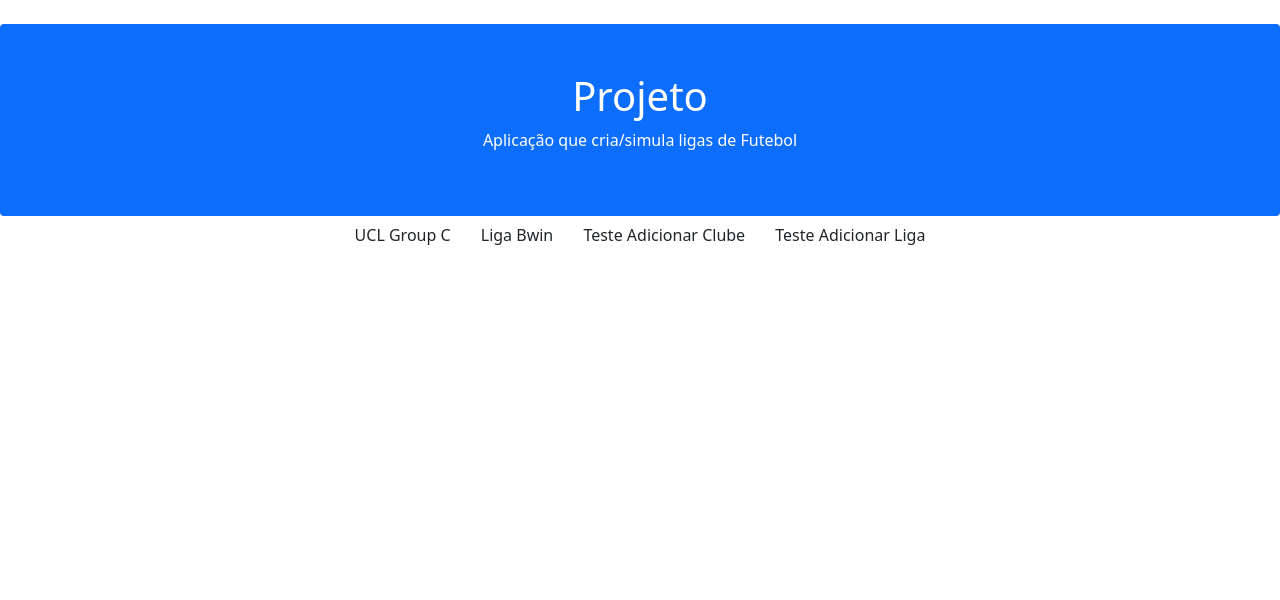
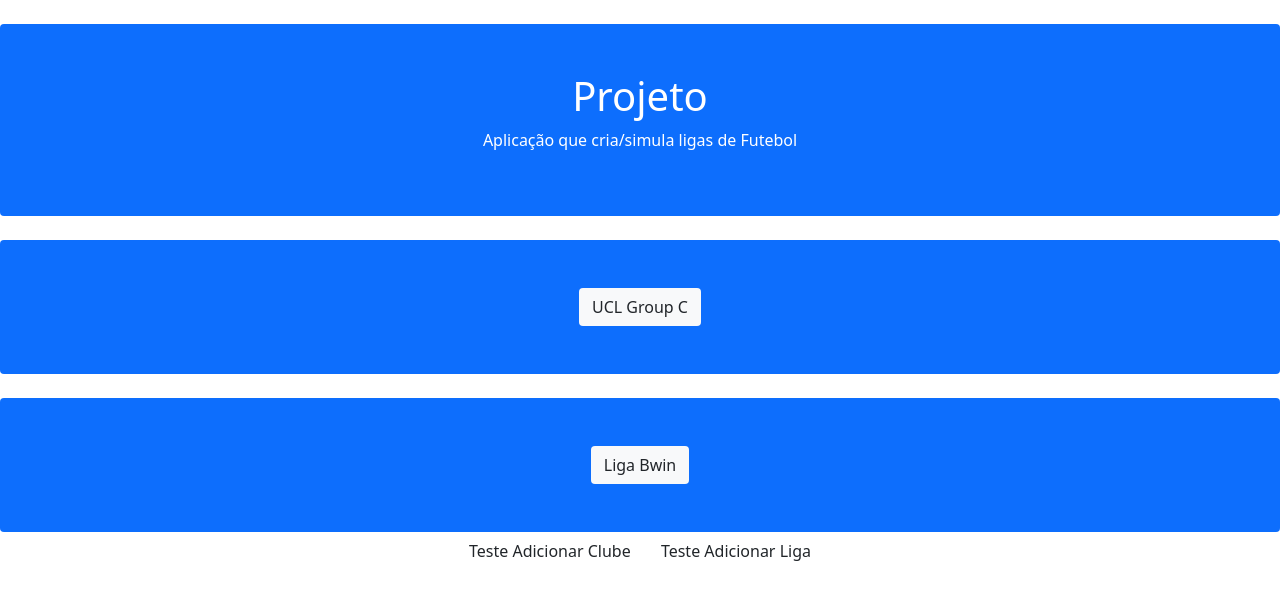
Before and after one commit to tomasoom/projetoCompiladores, a Django app: page / in a window 1280 px wide. Shown: the top 600 px of the page. Run offline with Django 4.2, Linux system fonts and the light colour scheme; data comes from the database, SQL or seed files in the repository; both versions use the stored data as it was after the commit; some libraries are stand-ins or nearby versions.

Commit message:
Melhora mínima de design da página home

```diff
--- a/leagueTables/templates/leagueTables/home.html
+++ b/leagueTables/templates/leagueTables/home.html
@@ -2,8 +2,11 @@
 
 {% block main %}
    {% for liga in ligas %}
+        <div class="mt-4 p-5 bg-primary text-white rounded">
+
       <!-- <p>{{ liga.nome }}</p> -->
-       <a href="{% url 'leagueTables:liga' liga.id %}" class="btn btn-sucess"> {{ liga.nome }}</a>
+            <a href="{% url 'leagueTables:liga' liga.id %}" class="btn btn-sucess bg-light"> {{ liga.nome }}</a>
+        </div>
    {% endfor %}
     <a href="{% url 'leagueTables:novoClube' %}" class="btn btn-sucess"> Teste Adicionar Clube </a>
     <a href="{% url 'leagueTables:novaLiga' %}" class="btn btn-sucess"> Teste Adicionar Liga </a>
```
Also changed, not shown: db.sqlite3.
